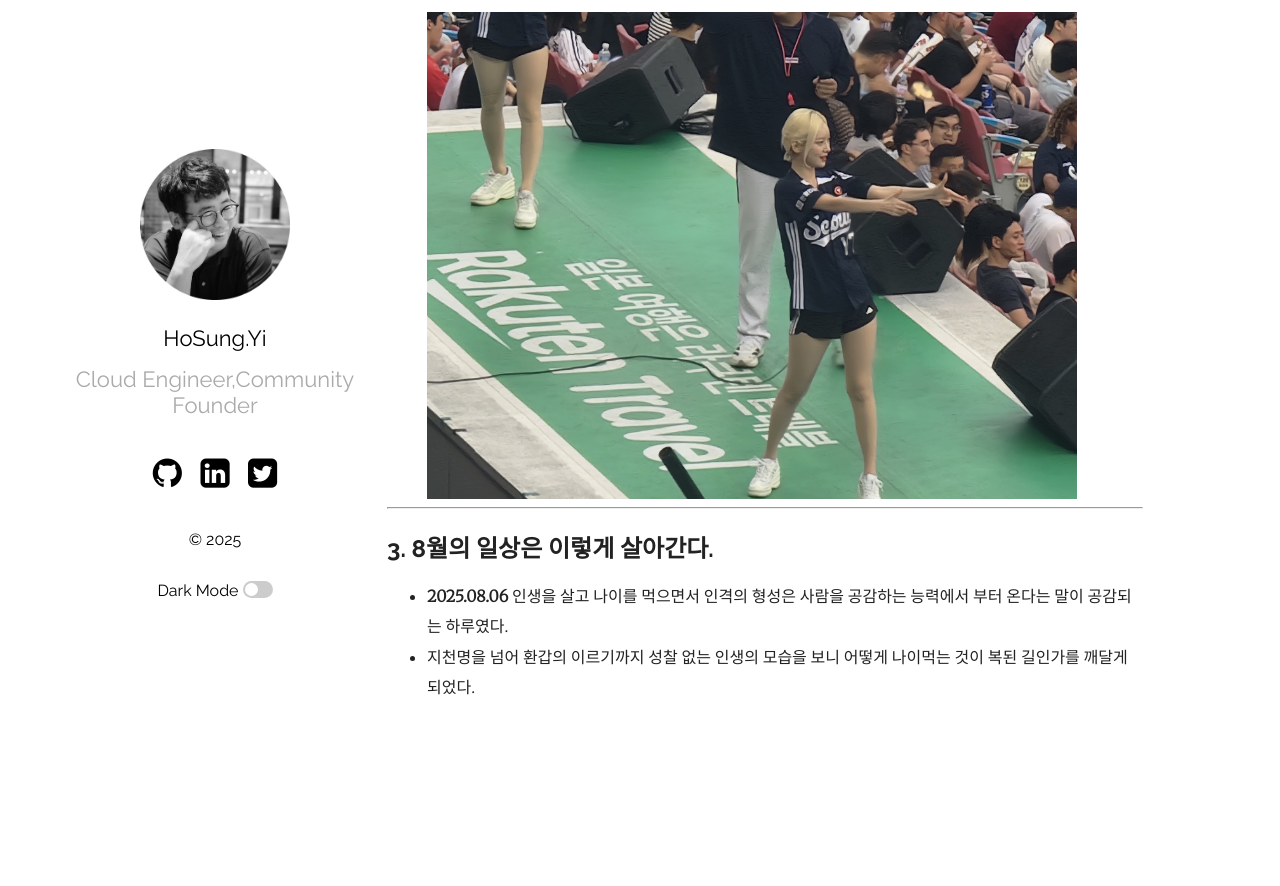
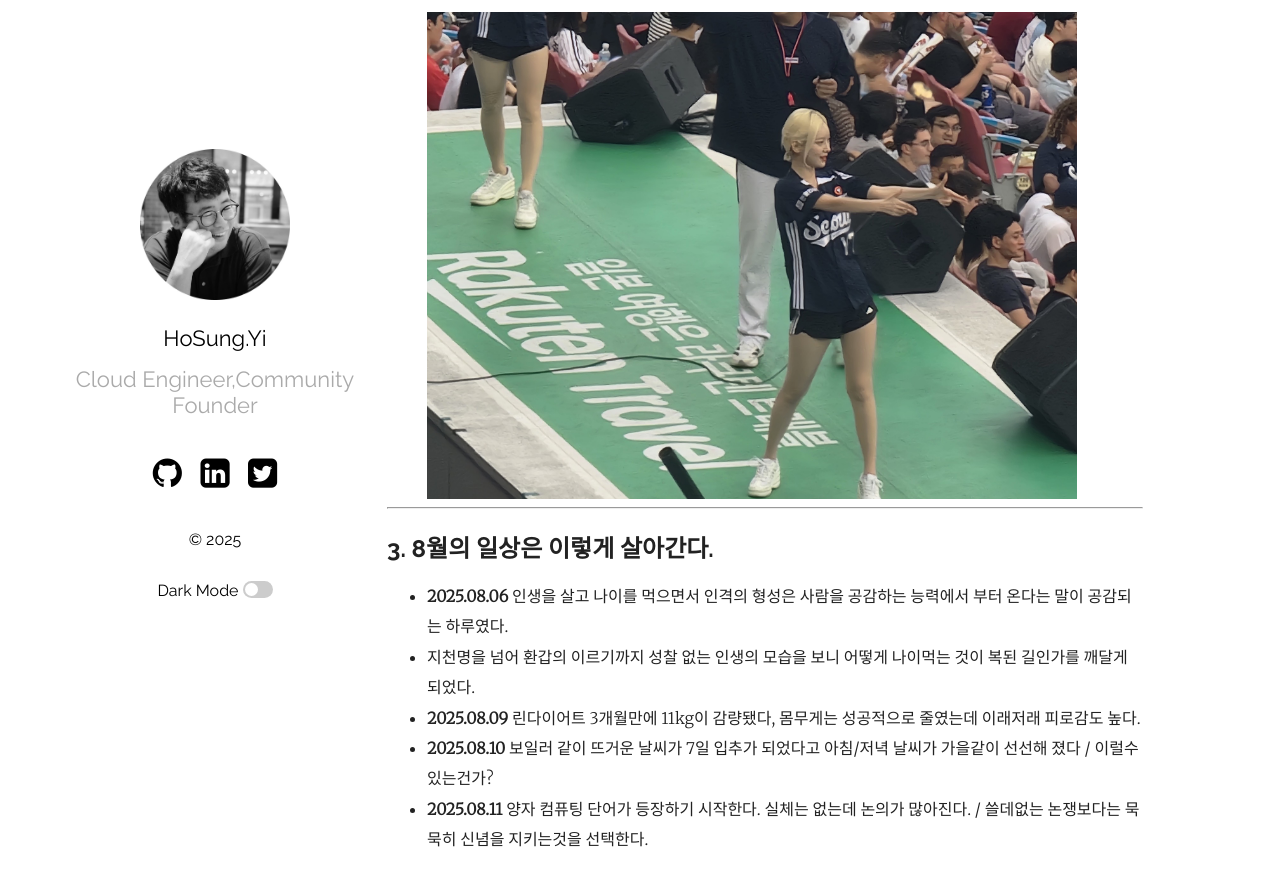
Before and after one commit to hslee77/hslee77.github.io, a Jekyll site: the page built from wiki/memo/2025-08-03-Aug.md, in a window 1280 px wide and 900 px high, scrolled down 1831 px. Shown: the top 886 px of the window. Built offline with Jekyll 4.4.1, drawn with Linux system fonts in a browser that asks for light colours; before the commit the page ends 2579 px from its top, so only the background shows below that.

Commit message:
Aug Journey Update v2.5

```diff
--- a/wiki/memo/2025-08-03-Aug.md
+++ b/wiki/memo/2025-08-03-Aug.md
@@ -36,3 +36,6 @@ categories: [Tommy Journey]
 ## 3. 8월의 일상은 이렇게 살아간다.
 - **2025.08.06** 인생을 살고 나이를 먹으면서 인격의 형성은 사람을 공감하는 능력에서 부터 온다는 말이 공감되는 하루였다.
 - 지천명을 넘어 환갑의 이르기까지 성찰 없는 인생의 모습을 보니 어떻게 나이먹는 것이 복된 길인가를 깨달게 되었다.
+- **2025.08.09** 린다이어트 3개월만에 11kg이 감량됐다, 몸무게는 성공적으로 줄였는데 이래저래 피로감도 높다.
+- **2025.08.10** 보일러 같이 뜨거운 날씨가 7일 입추가 되었다고 아침/저녁 날씨가 가을같이 선선해 졌다 / 이럴수 있는건가?
+- **2025.08.11** 양자 컴퓨팅 단어가 등장하기 시작한다. 실체는 없는데 논의가 많아진다. / 쓸데없는 논쟁보다는 묵묵히 신념을 지키는것을 선택한다.
```
